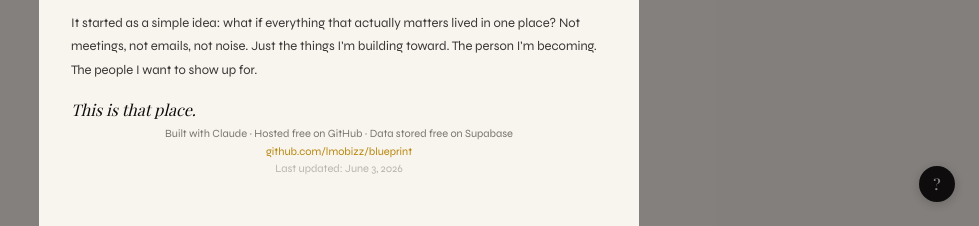
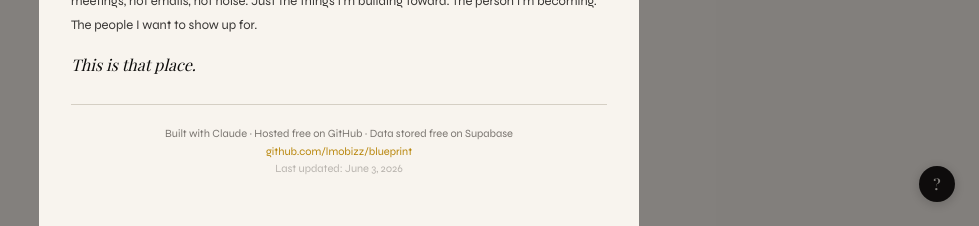
Before and after one commit to lmobizz/blueprint, a plain HTML site: page index.html in a window 1280 px wide. Both pictures are taken after a click on the button "How this works". Shown: the part 574-800 px from the top of the page, without its empty margins (301-1280 px from the left). Drawn offline with nearby package versions, Linux system fonts and the light colour scheme; a web font is replaced by a local one.

Commit message:
Update index.html

```diff
--- a/index.html
+++ b/index.html
@@ -3911,6 +3911,7 @@ window.addEventListener('beforeunload',e=>{
         <p>It started as a simple idea: what if everything that actually matters lived in one place? Not meetings, not emails, not noise. Just the things I'm building toward. The person I'm becoming. The people I want to show up for.</p>
         <p style="font-family:'Playfair Display',serif;font-size:1rem;font-style:italic;color:var(--ink)">This is that place.</p>
       </div>
+      <div style="height:1.5rem"></div>
     </div>
 
     <!-- WHAT'S POWERING THIS -->
@@ -3961,6 +3962,7 @@ window.addEventListener('beforeunload',e=>{
     </div>
     </div><!-- end hiw-panel-tech -->
 
+    <div style="height:1px;background:var(--line);margin-bottom:1.25rem"></div>
     <div class="hiw-footer">
       Built with Claude · Hosted free on GitHub · Data stored free on Supabase<br>
       <a href="https://github.com/lmobizz/blueprint" target="_blank">github.com/lmobizz/blueprint</a><br>
```
